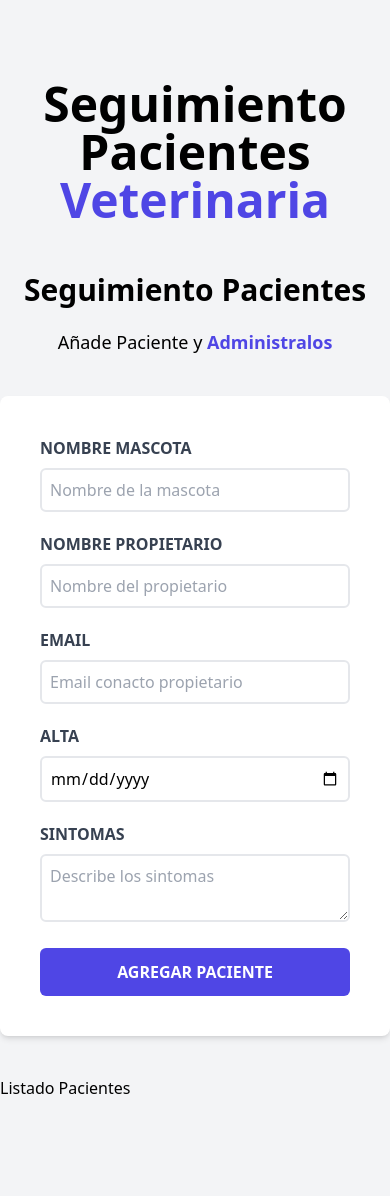
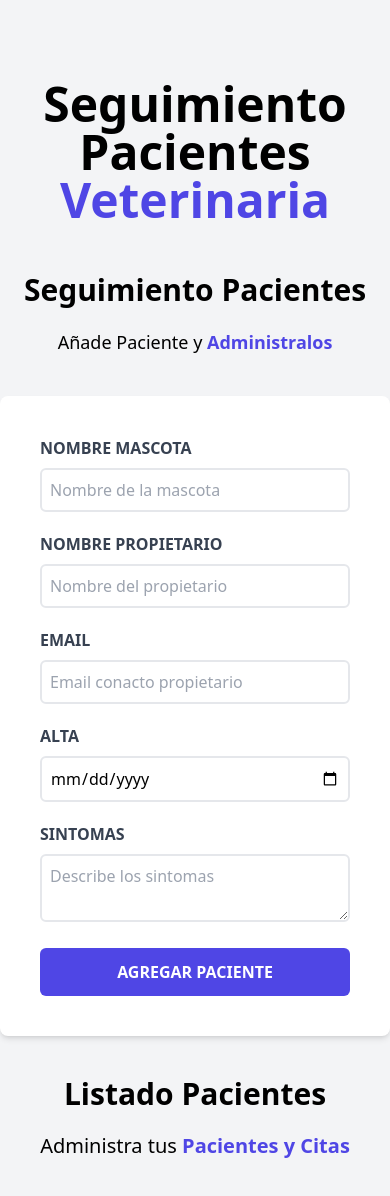
Before and after one commit to VicenteVieraG/ConsultorioVeterinaria, a React (Vite) app: page / in a window 390 px wide. Shown: the top 1196 px of the page. Before the commit the page ends 1100 px from the top, so only its background shows below. Built offline with nearby package versions, Linux system fonts and the light colour scheme.

Commit message:
Finished dising

```diff
--- a/src/components/ListadoPacientes.jsx
+++ b/src/components/ListadoPacientes.jsx
@@ -1,11 +1,21 @@
-import React from 'react'
+import Paciente from "./Paciente"
 
 function ListadoPacientes() {
     return (
-        <div className="w-1/2 lg:w-3/5">
-            <h2>
-                Listado Pacientes
-            </h2>
+        <div className="md:w-1/2 lg:w-3/5 md:h-screen overflow-y-scroll">
+            <h2 className="font-black text-3xl text-center">Listado Pacientes</h2>
+            <p className="text-xl mt-5 mb-10 text-center">
+                Administra tus {""}
+                <span className="text-indigo-600 font-bold break-normal">Pacientes y Citas</span>
+            </p>
+
+            <Paciente/>
+            <Paciente/>
+            <Paciente/>
+            <Paciente/>
+            <Paciente/>
+            <Paciente/>
+            <Paciente/>
         </div>
     )
 }
```
